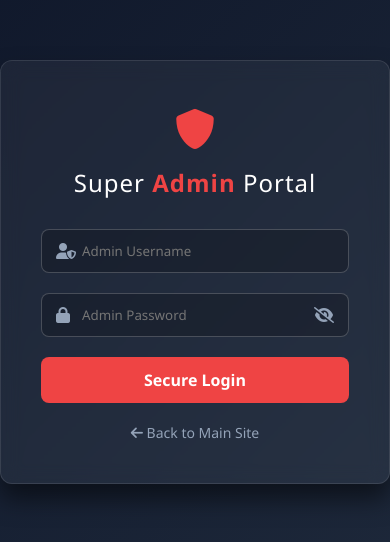
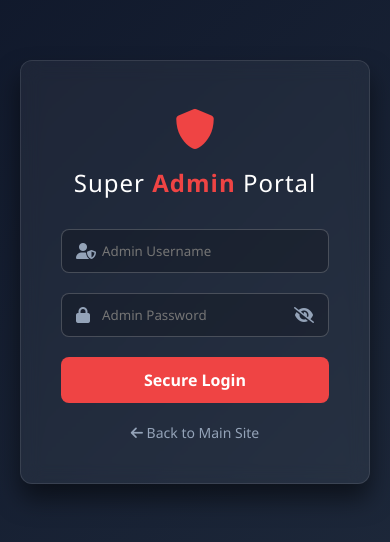
Before and after one commit to jacksparrow444-ng/agile-placement-portal, a website: page admin_auth.html in a window 390 px wide. Shown: the part 150-692 px from the top of the page. Drawn offline with Linux system fonts and the light colour scheme.

Commit message:
Final attempt at mobile responsiveness and server error logging

```diff
--- a/admin_auth.html
+++ b/admin_auth.html
@@ -7,7 +7,7 @@
     <link rel="stylesheet" href="https://cdnjs.cloudflare.com/ajax/libs/font-awesome/6.0.0/css/all.min.css">
     <style>
         * { margin: 0; padding: 0; box-sizing: border-box; font-family: 'Segoe UI', Tahoma, Geneva, Verdana, sans-serif; }
-        body { background: linear-gradient(135deg, #0f172a 0%, #1e293b 100%); height: 100vh; display: flex; align-items: center; justify-content: center; color: #fff; }
+        body { background: linear-gradient(135deg, #0f172a 0%, #1e293b 100%); min-height: 100vh; display: flex; align-items: center; justify-content: center; color: #fff; padding: 20px; }
         .login-box { background: rgba(255, 255, 255, 0.05); backdrop-filter: blur(10px); padding: 40px; border-radius: 12px; border: 1px solid rgba(255,255,255,0.1); width: 100%; max-width: 400px; text-align: center; box-shadow: 0 15px 25px rgba(0,0,0,0.5); }
         .login-box h2 { font-weight: 500; font-size: 24px; margin-bottom: 30px; letter-spacing: 1px; }
         .login-box h2 span { color: #ef4444; font-weight: 700; }
```
